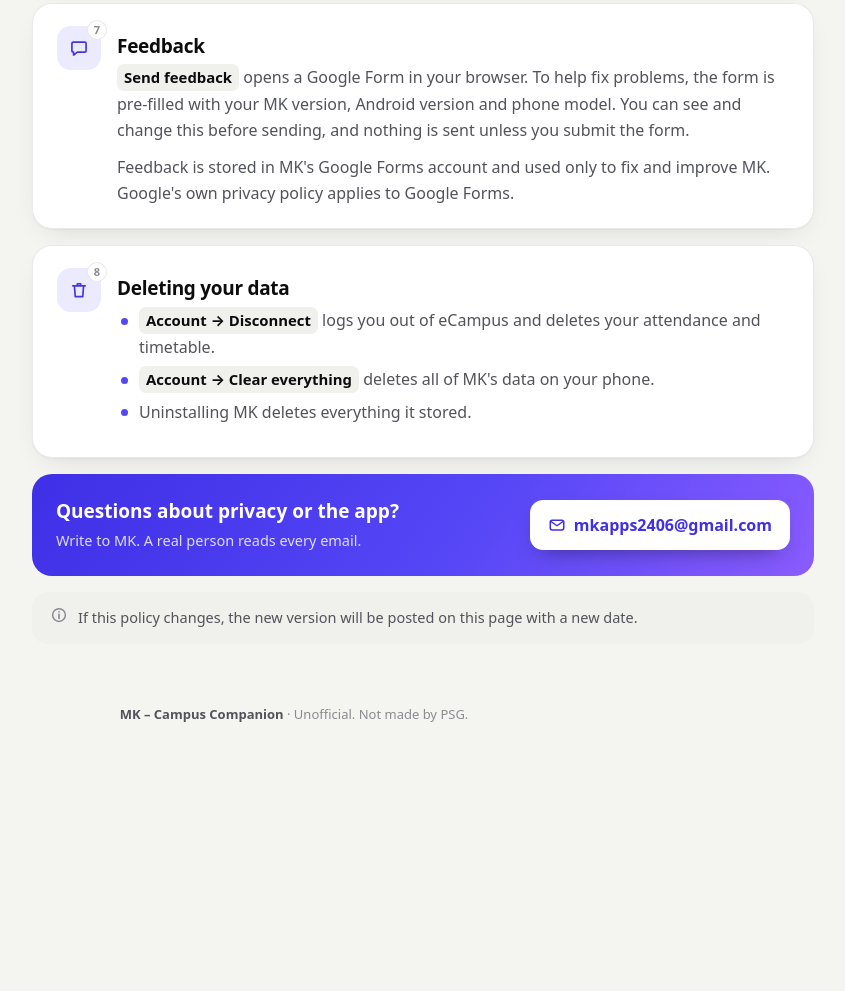
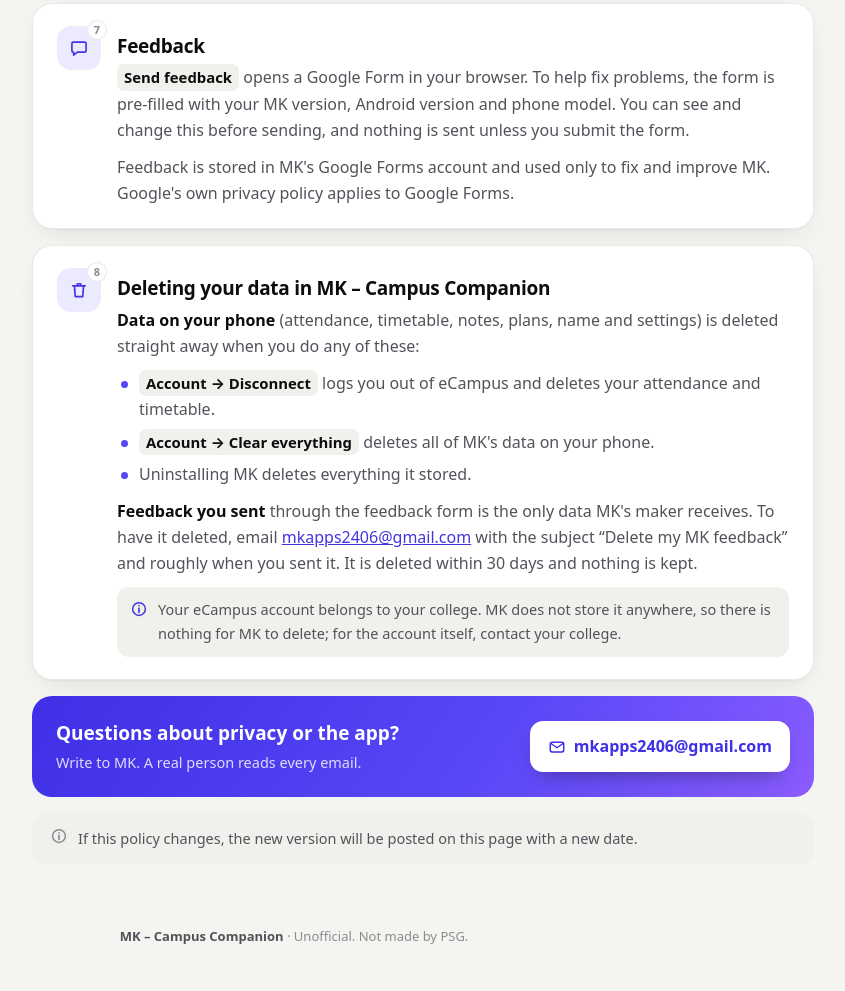
Before and after one commit to MK2406/mk-data, a plain HTML site: page privacy.html in a window 1280 px wide. Shown: the part 2925-3916 px from the top of the page, without its empty margins (346-1191 px from the left). Before the commit the page ends 3694 px from the top, so only its background shows below. Drawn offline with Linux system fonts and the light colour scheme.

Commit message:
Add files via upload

```diff
--- a/privacy.html
+++ b/privacy.html
@@ -171,7 +171,7 @@ footer b{color:var(--ink2)}
       <a href="#s5"><span>5</span>Reminders</a>
       <a href="#s6"><span>6</span>Links and updates</a>
       <a href="#s7"><span>7</span>Feedback</a>
-      <a href="#s8"><span>8</span>Deleting your data</a>
+      <a href="#delete"><span>8</span>Deleting your data</a>
       <a href="#s9"><span>9</span>Contact</a>
     </nav>
 
@@ -241,11 +241,14 @@ footer b{color:var(--ink2)}
         <p><span class="path">Send feedback</span> opens a Google Form in your browser. To help fix problems, the form is pre-filled with your MK version, Android version and phone model. You can see and change this before sending, and nothing is sent unless you submit the form.</p>
         <p>Feedback is stored in MK's Google Forms account and used only to fix and improve MK. Google's own privacy policy applies to Google Forms.</p></div></section>
 
-      <section class="sec" id="s8"><span class="ic"><svg><use href="#trash"/></svg><em>8</em></span><div>
-        <h2>Deleting your data</h2>
+      <section class="sec" id="s8"><span class="ic"><svg><use href="#trash"/></svg><em>8</em></span><div id="delete">
+        <h2>Deleting your data in MK – Campus Companion</h2>
+        <p><b>Data on your phone</b> (attendance, timetable, notes, plans, name and settings) is deleted straight away when you do any of these:</p>
         <ul><li><span class="path">Account → Disconnect</span> logs you out of eCampus and deletes your attendance and timetable.</li>
             <li><span class="path">Account → Clear everything</span> deletes all of MK's data on your phone.</li>
-            <li>Uninstalling MK deletes everything it stored.</li></ul></div></section>
+            <li>Uninstalling MK deletes everything it stored.</li></ul>
+        <p><b>Feedback you sent</b> through the feedback form is the only data MK's maker receives. To have it deleted, email <a href="mailto:mkapps2406@gmail.com?subject=Delete%20my%20MK%20feedback">mkapps2406@gmail.com</a> with the subject “Delete my MK feedback” and roughly when you sent it. It is deleted within 30 days and nothing is kept.</p>
+        <div class="hl"><svg class="i"><use href="#info"/></svg><span>Your eCampus account belongs to your college. MK does not store it anywhere, so there is nothing for MK to delete; for the account itself, contact your college.</span></div></div></section>
 
       <div class="contact" id="s9">
         <div><b>Questions about privacy or the app?</b><span>Write to MK. A real person reads every email.</span></div>
```
